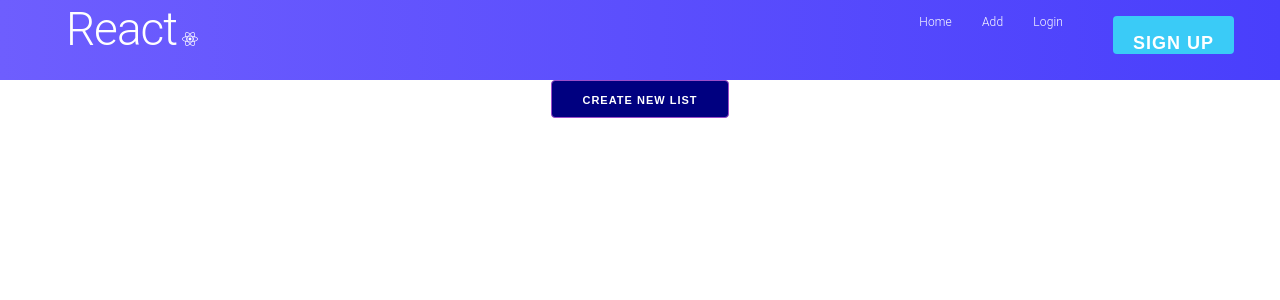
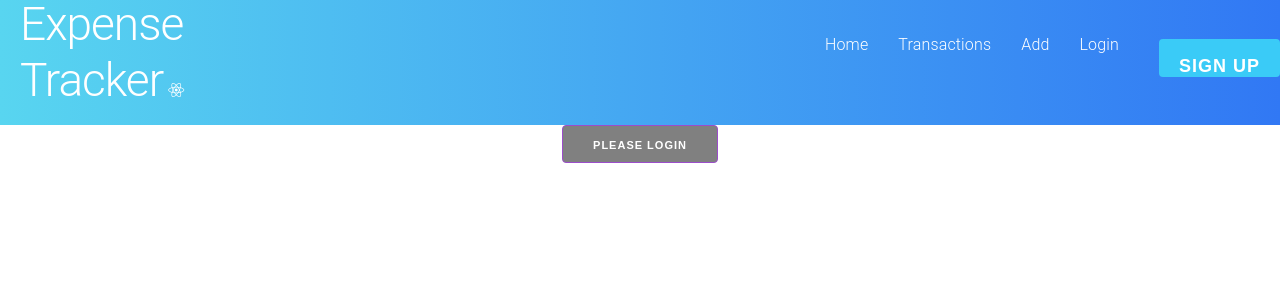
Before and after one commit to az1dii/nexpensetrackerfe, a React (Create React App) app: page / in a window 1280 px wide. Shown: the top 300 px of the page. Built offline with nearby package versions, Linux system fonts and the light colour scheme; no server answers.

Commit message:
nav update

```diff
--- a/src/App.js
+++ b/src/App.js
@@ -5,6 +5,7 @@ function App() {
   return (
     <div className ="Main">
       <Main />
+
     </div>
   );
 }
--- a/src/components/Button/Button.css
+++ b/src/components/Button/Button.css
@@ -14,7 +14,7 @@
     padding: 8px 20px;
     transition: all 0.3s ease-out;
     background: #fff;
-    color: #6568F4;
+    color: #6582f4;
     transition: 250ms;
 }
 
--- a/src/components/Main.js
+++ b/src/components/Main.js
@@ -18,13 +18,9 @@ function MainApp(props) {
   ////////////////////
   // Style Objects
   ////////////////////
-  const h1 = {
-    textAlign: "center",
-    margin: "10px",
-  };
 
   const button = {
-    backgroundColor: "navy",
+    backgroundColor: "Grey",
     display: "block",
     margin: "auto"
   }
@@ -112,7 +108,7 @@ function MainApp(props) {
   return (
     <div className="App">
       <Navbar />
-      <Link to="/new"><button style={button}>Create New List</button></Link>
+      <Link to="/"><button style={button}>Please Login</button></Link>
 
       <Switch>
         <Route
--- a/src/components/MenuItem/MenuItems.js
+++ b/src/components/MenuItem/MenuItems.js
@@ -1,12 +1,17 @@
 export const MenuItems = [
     {
         title: 'Home',
-        url: '#',
+        url: '/',
+        cName: 'nav-links'
+    },
+    {
+        title: 'Transactions',
+        url: '/alltransactions',
         cName: 'nav-links'
     },
     {
         title: 'Add',
-        url: '#',
+        url: '/new',
         cName: 'nav-links'
     },
     {
--- a/src/components/NavBar/Navbar.css
+++ b/src/components/NavBar/Navbar.css
@@ -1,10 +1,10 @@
 .NavbarItems {
-    background: linear-gradient(90deg, rgb(110, 94, 254) 0%, rgba(73,63,252,1) 100%);
-    height: 80px;
+    background: linear-gradient(90deg, rgb(88, 213, 240) 0%, rgb(49, 120, 244) 100%);
+    height: 125px;
     display: flex;
     justify-content: center;
     align-items: center;
-    font-size: 1.2rem;
+    font-size: 1.6rem;
 }
 
 .navbar-logo {
@@ -37,7 +37,7 @@
 }
 
 .nav-links:hover {
-    background-color: #6d76f7;
+    background-color: #58d2ed;
     border-radius: 4px;
     transition: all 0.2s ease-out;
 }
@@ -72,7 +72,7 @@
     }
 
     .nav-menu.active {
-        background: #6668f4;
+        background: #508ee6;
         left: 0;
         opacity: 1;
         transition: all 0.5s ease;
@@ -87,7 +87,7 @@
     }
 
     .nav-links:hover {
-        background-color: #7577fa;
+        background-color: #588eed;
         border-radius: 0;
     }
 
@@ -128,7 +128,7 @@
 
     .nav-links-mobile:hover {
         background: #fff;
-        color: #6568F4;
+        color: #588eed;
         transition: 250ms;
     }
 
--- a/src/components/NavBar/Navbar.js
+++ b/src/components/NavBar/Navbar.js
@@ -13,7 +13,7 @@ class Navbar extends Component {
     render() {
         return(
             <nav className="NavbarItems">
-                <h1 className="navbar-logo">React<i className="fab fa-react"></i></h1>
+                <h1 className="navbar-logo">Expense Tracker<i className="fab fa-react"></i></h1>
                 <div className="menu-icon" onClick={this.handleClick}>
                     <i className={this.state.clicked ? 'fas fa-times' : 'fas fa-bars'}></i>
                 </div>
```
